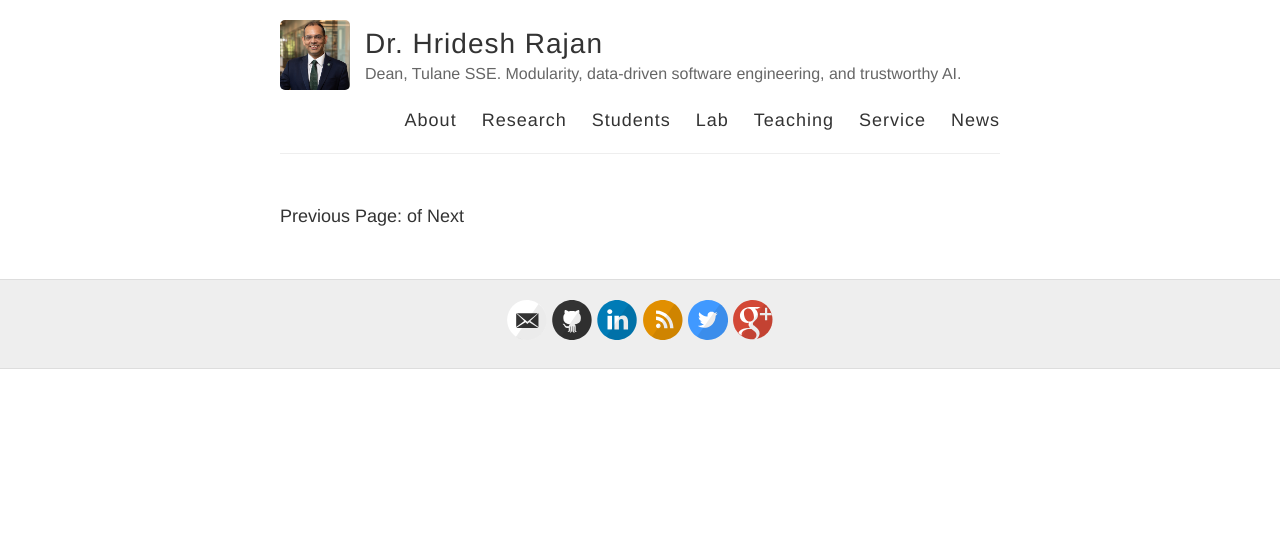
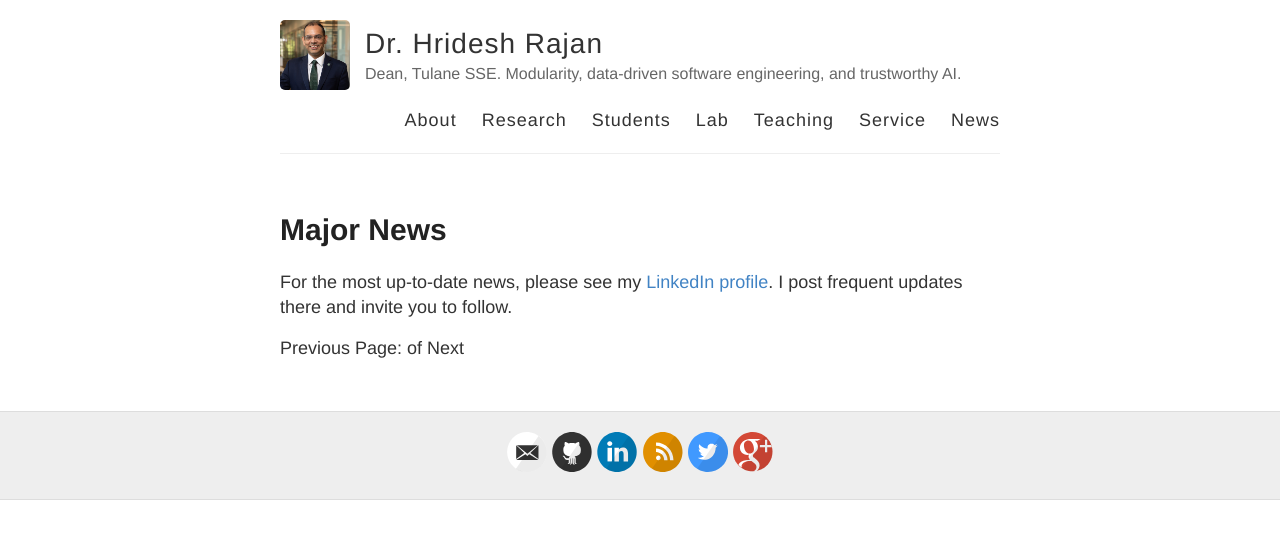
Before and after one commit to hridesh/hridesh.github.io, a Jekyll site: the page built from news.md, in a window 1280 px wide. Shown: the top 539 px of the page. Built offline with Jekyll 4.4.1, drawn with Linux system fonts in a browser that asks for light colours.

Commit message:
restoring news

```diff
--- a/_layouts/default.html
+++ b/_layouts/default.html
@@ -33,7 +33,7 @@
             <a href="https://lab-design.github.io/">Lab</a>
             <a href="{{ site.baseurl }}/teaching">Teaching</a>
             <a href="{{ site.baseurl }}/service/">Service</a>
-            <a href="{{ site.baseurl }}/">News</a>
+            <a href="{{ site.baseurl }}/news/">News</a>
           </nav>
         </header>
       </div>
--- a/index-old.html
+++ b/news.md
@@ -1,6 +1,10 @@
 ---
-layout: default
+layout: page
+title: Major News
+permalink: /news/
 ---
+
+For the most up-to-date news, please see my [LinkedIn profile](https://www.linkedin.com/in/hrideshrajan/). I post frequent updates there and invite you to follow.
 
 <!---
 <div class="posts">
```
